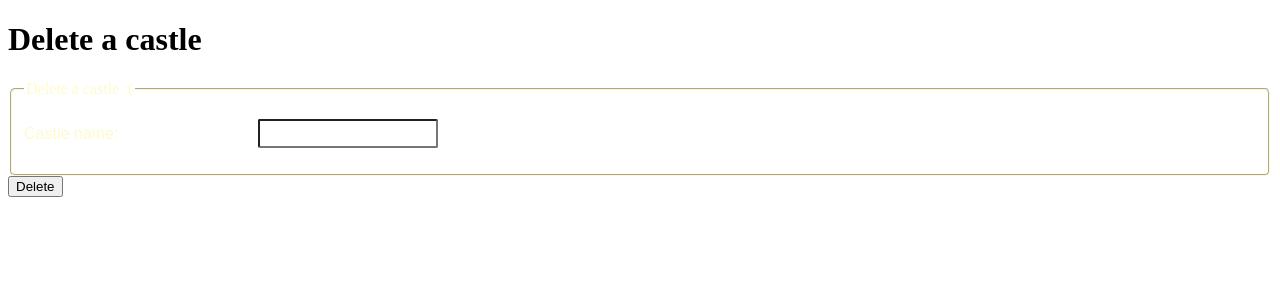
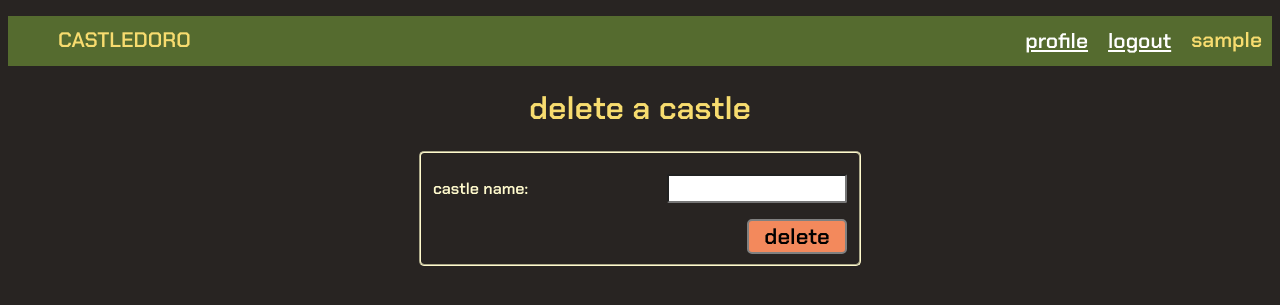
Before and after one commit to JBiondi/castledoro, a Django app: page /delete_castle/ in a window 1280 px wide. Shown: the top 305 px of the page. Run offline with Django 3.2, Linux system fonts and the light colour scheme; the visitor is signed in with stand-in values (Sample User, id 1).

Commit message:
Delete page styling updates

```diff
--- a/castledoro/forms.py
+++ b/castledoro/forms.py
@@ -16,4 +16,7 @@ class DeleteCastleForm(forms.ModelForm):
 
     class Meta:
         model = Castle
+        labels = {
+            'castle_name': 'castle name'
+        }
         fields = ['castle_name']
--- a/frontend/static/css/styles.css
+++ b/frontend/static/css/styles.css
@@ -442,6 +442,32 @@ svg {
     color: white;
     padding: 5px;
 }
+
+.delete-page-header {
+    font-family: 'Chakra Petch', sans-serif;
+    color: #F7DC6F;
+    text-align: center;
+}
+
+.delete-castle-form-container {
+    display: flex;
+    align-items: center;
+    flex-direction: column;
+}
+
+.delete-page-delete-button {
+    background-color: #F3895C;
+    border-radius: 5px;
+    border: 2px solid gray;
+    color: black;
+    height: 35px;
+    width: 100px;
+    font-family: 'Chakra Petch', sans-serif;
+    font-size: 22px;
+    text-align: center;
+    float: right;
+}
+
 
 label {
     font-family: 'Chakra Petch', sans-serif;
--- a/frontend/templates/frontend/delete_castle.html
+++ b/frontend/templates/frontend/delete_castle.html
@@ -8,23 +8,31 @@
     <meta http-equiv="X-UA-Compatible" content="ie=edge">
     <title>Delete a castle</title>
     <link rel="stylesheet" href="../../static/css/styles.css">
+    <link href="https://fonts.googleapis.com/css2?family=Chakra+Petch:wght@600&display=swap" rel="stylesheet">
     <link rel="shortcut icon" type="image/png" href="{% static '/img/favi.ico' %}"/>
 </head>
-<body>
 
-<h1>Delete a castle</h1>
+<body style="background-color: #282422">
 
+<div class="navigation">
+        <ul class="nav-list" style="list-style-type: none;">
+            <li class="nav-left"><div class="nav-logo">CASTLEDORO</div></li>
+            <li class="nav-right"><div class="nav-name">{{ user.username }}</div></li>
+            <li class="nav-right"><a class="nav-logout" href="{% url 'logout_namespace' %}">logout</a></li>
+            <li class="nav-right"><a class="nav-user-profile" href="{% url 'user_profile_namespace' %}">profile</a></li>
+        </ul>
+    </div>
+
+<h1 class="delete-page-header">delete a castle</h1>
 
 <div class="delete-castle-form-container">
 
     <form class="delete-castle-form" method="POST" >
         {% csrf_token %}
         <fieldset>
-            <legend>Delete a castle :(</legend>
             {{ form.as_p }}
+            <button type="submit" class="delete-page-delete-button">delete</button>
         </fieldset>
-
-        <button type="submit">Delete</button>
     </form>
 </div>
 
--- a/frontend/templates/frontend/index.html
+++ b/frontend/templates/frontend/index.html
@@ -22,8 +22,6 @@
             <li class="nav-right"><a class="nav-user-profile" href="{% url 'user_profile_namespace' %}">profile</a></li>
         </ul>
     </div>
-
-{#    <h2 class="homepage-header">home</h2>#}
     <br>
     <br>
     <br>
```
